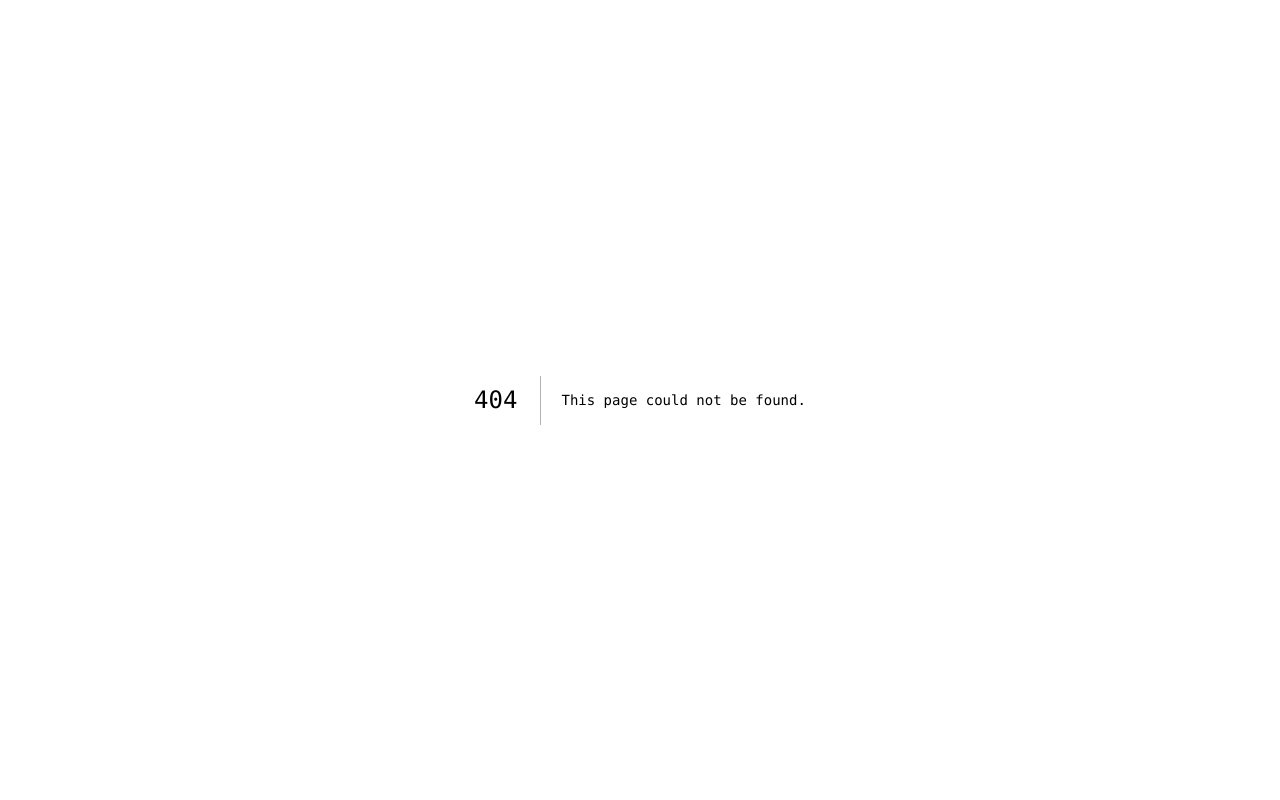
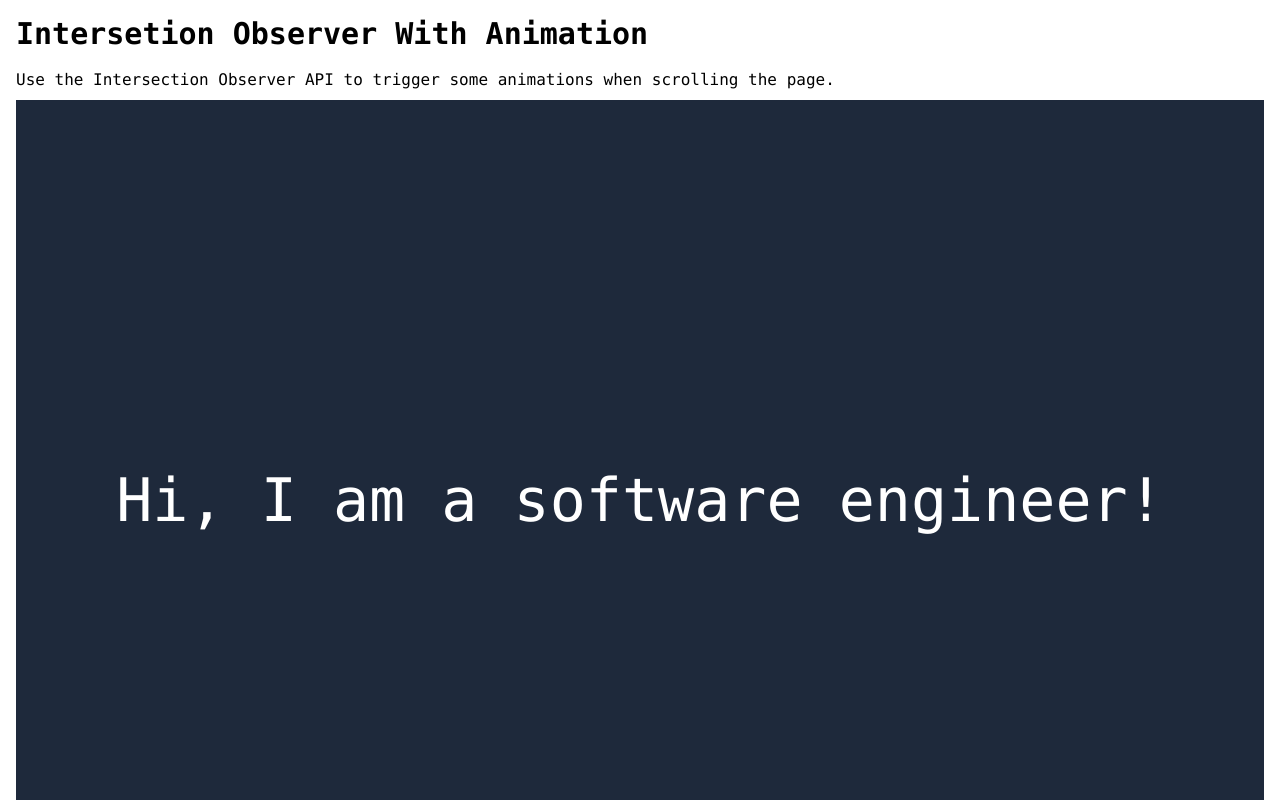
Before and after one commit to jason71708/frontend-utils, a Next.js app: page /intersection-observer-with-animation in a window 1280 px wide. Before the commit this address had no page. Shown: the top 800 px of the page. Built offline with nearby package versions, Linux system fonts and the light colour scheme.

Commit message:
feat: add IntersetionObserverWithAnimation

```diff
--- a/pages/index.tsx
+++ b/pages/index.tsx
@@ -17,6 +17,7 @@ export default function Home() {
         <li><Link href="/virtual-scroll">Virtual Scroll</Link></li>
         <li><Link href="/race-condition-in-react">Race Condition In React</Link></li>
         <li><Link href="/event-emitter">Event Emitter</Link></li>
+        <li><Link href="/intersection-observer-with-animation">Intersection Observer With Animation</Link></li>
       </ul>
     </div>
   );
--- /dev/null
+++ b/pages/intersection-observer-with-animation/index.tsx
@@ -0,0 +1,81 @@
+import React from 'react';
+import DefaultLayout from 'components/global/DefaultPageLayout';
+
+const sectionIds = [
+  's1',
+  's2',
+  's3',
+  's4',
+  's5',
+  's6',
+  's7',
+];
+const initialIntersectsStatus: { [key: string]: boolean; } = {};
+sectionIds.forEach(id => initialIntersectsStatus[id] = false);
+
+const IntersetionObserverWithAnimation = () => {
+  const observerRef = React.useRef<IntersectionObserver | null>(null);
+  const [intersectsStatus, setIntersectionsStatus] = React.useState(initialIntersectsStatus);
+
+  const createIntersectionObeserverInstance = () => {
+    observerRef.current = new IntersectionObserver((entries) => {
+      entries.forEach(entry => {
+        setIntersectionsStatus((intersectsStatus) => {
+          return { ...intersectsStatus, [entry.target.id]: entry.isIntersecting };
+        });
+      });
+    });
+  };
+
+  const registerElementToObserver = (el: HTMLDivElement) => {
+    if (!observerRef.current) {
+      createIntersectionObeserverInstance();
+    }
+    if (el) {
+      observerRef.current?.observe(el);
+    }
+  };
+
+  React.useEffect(() => {
+    return () => {
+      observerRef.current?.disconnect();
+      observerRef.current = null;
+    };
+  }, []);
+
+  return (
+    <DefaultLayout
+      title="Intersetion Observer With Animation"
+      description="Use the Intersection Observer API to trigger some animations when scrolling the page."
+    >
+      <section className="h-screen bg-slate-800 grid place-items-center place-content-center">
+        <div id={sectionIds[0]} ref={registerElementToObserver} className={`py-8 transition-all duration-700 ${intersectsStatus[sectionIds[0]] ? 'opacity-100' : 'opacity-0 -translate-x-full blur'}`}>
+          <h2 className="text-6xl text-white">Hi, I am a software engineer!</h2>
+        </div>
+      </section>
+      <section className="h-screen bg-slate-800 grid place-items-center place-content-center">
+        <div id={sectionIds[1]} ref={registerElementToObserver} className={`py-8 transition-all duration-700 ${intersectsStatus[sectionIds[1]] ? 'opacity-100' : 'opacity-0 -translate-x-full blur'}`}>
+          <h2 className="text-5xl text-white">I am proficent in frontend development.</h2>
+          <p className="text-4xl text-white my-6">With building hundreds of web applications experience.</p>
+        </div>
+      </section>
+      <section className="h-screen bg-slate-800 grid place-items-center place-content-center">
+        <div id={sectionIds[2]} ref={registerElementToObserver} className={`py-8 transition-all duration-700 ${intersectsStatus[sectionIds[2]] ? 'opacity-100' : 'opacity-0 -translate-x-full blur'}`}>
+          <h2 className="text-6xl text-white">My skills</h2>
+        </div>
+        <div className="flex justify-between align-middle">
+          <div id={sectionIds[3]} ref={registerElementToObserver} className={`p-4 mx-8 bg-slate-500 flex justify-center rounded-md text-white transition-all duration-700 delay-100 ${intersectsStatus[sectionIds[3]] ? 'opacity-100' : 'opacity-0 -translate-x-full blur'}`}>TypScript</div>
+          <div id={sectionIds[4]} ref={registerElementToObserver} className={`p-4 mx-8 bg-slate-500 flex justify-center rounded-md text-white transition-all duration-700 delay-200 ${intersectsStatus[sectionIds[3]] ? 'opacity-100' : 'opacity-0 -translate-x-full blur'}`}>React.js</div>
+          <div id={sectionIds[5]} ref={registerElementToObserver} className={`p-4 mx-8 bg-slate-500 flex justify-center rounded-md text-white transition-all duration-700 delay-300 ${intersectsStatus[sectionIds[3]] ? 'opacity-100' : 'opacity-0 -translate-x-full blur'}`}>Next.js</div>
+        </div>
+      </section>
+      <section className="h-screen bg-slate-800 grid place-items-center place-content-center">
+        <div id={sectionIds[6]} ref={registerElementToObserver} className={`py-8 transition-all duration-700 ${intersectsStatus[sectionIds[6]] ? 'opacity-100' : 'opacity-0 -translate-x-full blur'}`}>
+          <h2 className="text-6xl text-white">Thank you for reading!</h2>
+        </div>
+      </section>
+    </DefaultLayout>
+  );
+};
+
+export default IntersetionObserverWithAnimation;
```
